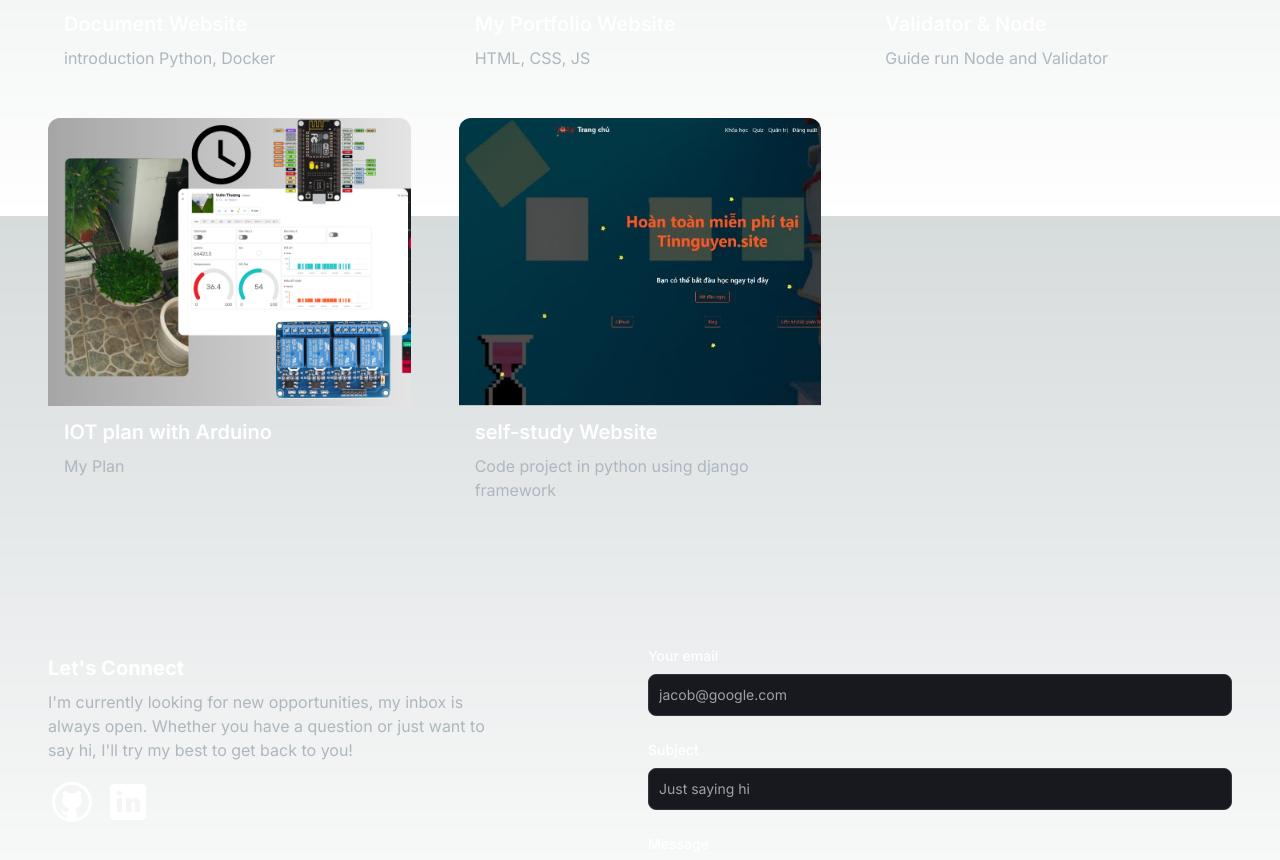
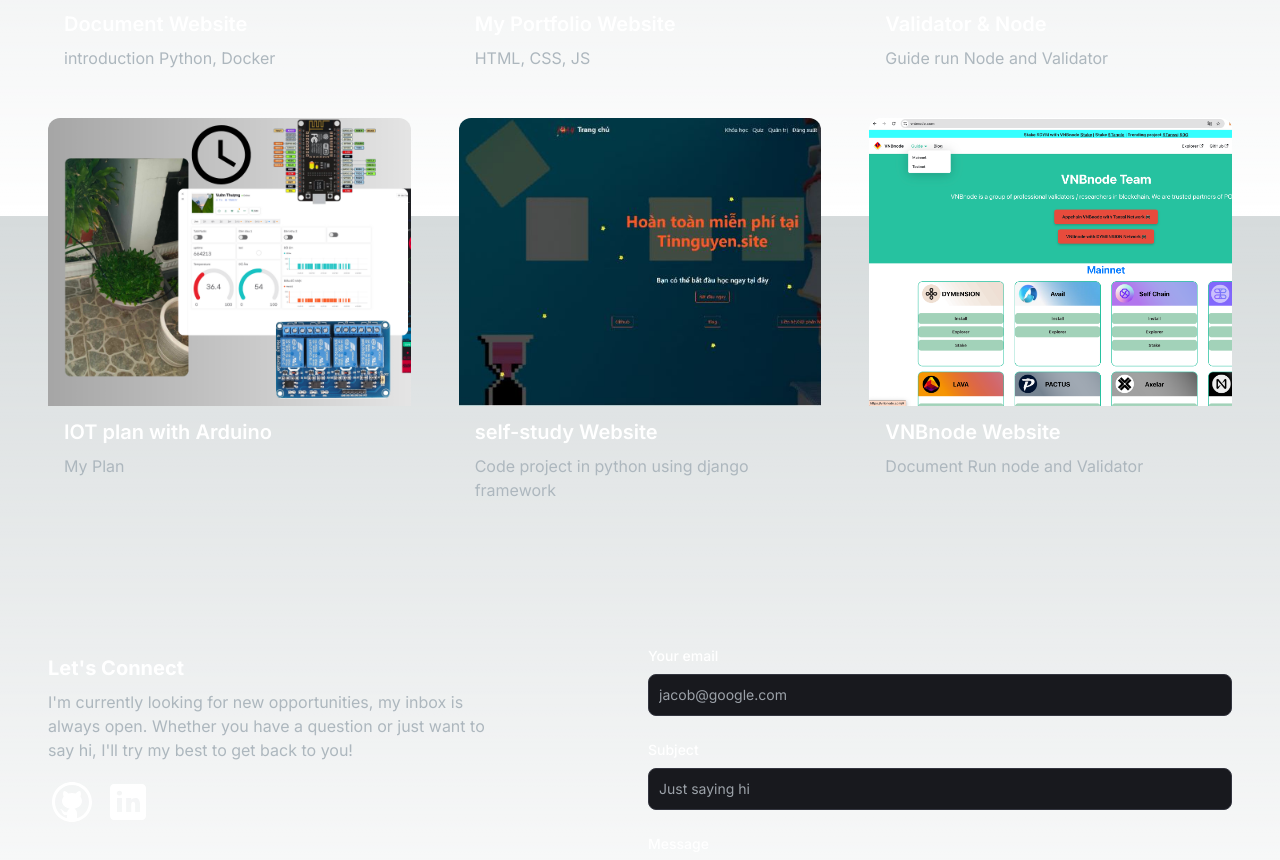
Before and after one commit to tinboy16/profile, a Next.js app: page / in a window 1280 px wide. Shown: the part 2184-3044 px from the top of the page. Built offline with nearby package versions, Linux system fonts and the light colour scheme.

Commit message:
update vnb

```diff
--- a/src/app/components/ProjectsSection.jsx
+++ b/src/app/components/ProjectsSection.jsx
@@ -50,7 +50,14 @@
     gitUrl: "/",
     previewUrl: "/",
   },
-
+  {id: 6,
+  title: "VNBnode Website",
+  description: "Document Run node and Validator",
+  image: "/images/projects/6.png",
+  tag: ["All", "Web"],
+  gitUrl: "https://github.com/tinboy16/vnbnode",
+  previewUrl: "https://vnbnode.com",
+  },
 ];
 
 const ProjectsSection = () => {
```
Also changed, not shown: public/images/projects/6.png (added).
